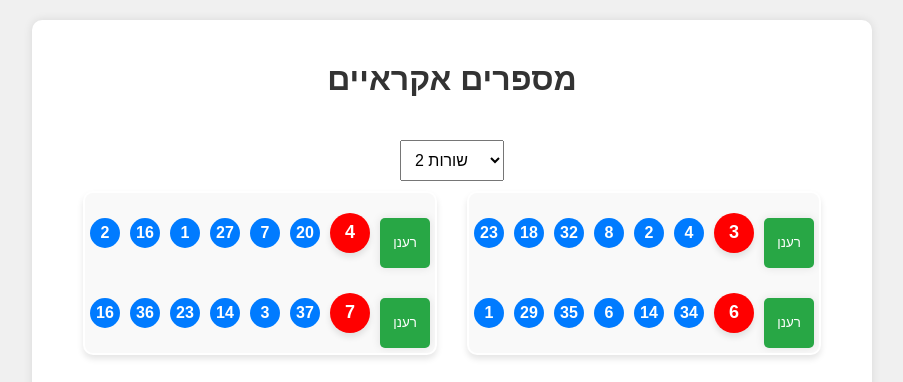
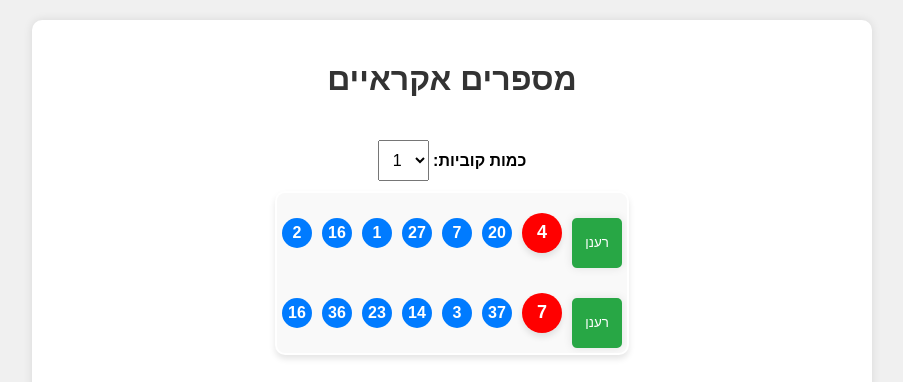
Before and after one commit to mlr2905/Amlr2905.github.io, a plain HTML site: page index.html in a window 1280 px wide. Shown: the top 382 px of the page, without its empty margins (188-1091 px from the left). Drawn offline with Linux system fonts and the light colour scheme.

Commit message:
Update index.html

```diff
--- a/index.html
+++ b/index.html
@@ -135,14 +135,15 @@
     <div class="container">
         <h1>מספרים אקראיים</h1>
         <select id="linesCount">
-            <option value="2">2 שורות</option>
-            <option value="4">4 שורות</option>
-            <option value="6">6 שורות</option>
-            <option value="8">8 שורות</option>
-            <option value="10">10 שורות</option>
-            <option value="12">12 שורות</option>
-            <option value="14">14 שורות</option>
+            <option value="1">1</option>
+            <option value="2">2</option>
+            <option value="3">3</option>
+            <option value="4">4</option>
+            <option value="5">5</option>
+            <option value="6">6</option>
+            <option value="7">7</option>
         </select>
+      <span><b>:כמות קוביות</b></span>
         <div class="tables" id="tablesContainer"></div>
         <div class="export-buttons">
             <button onclick="exportToPDF()">
```
